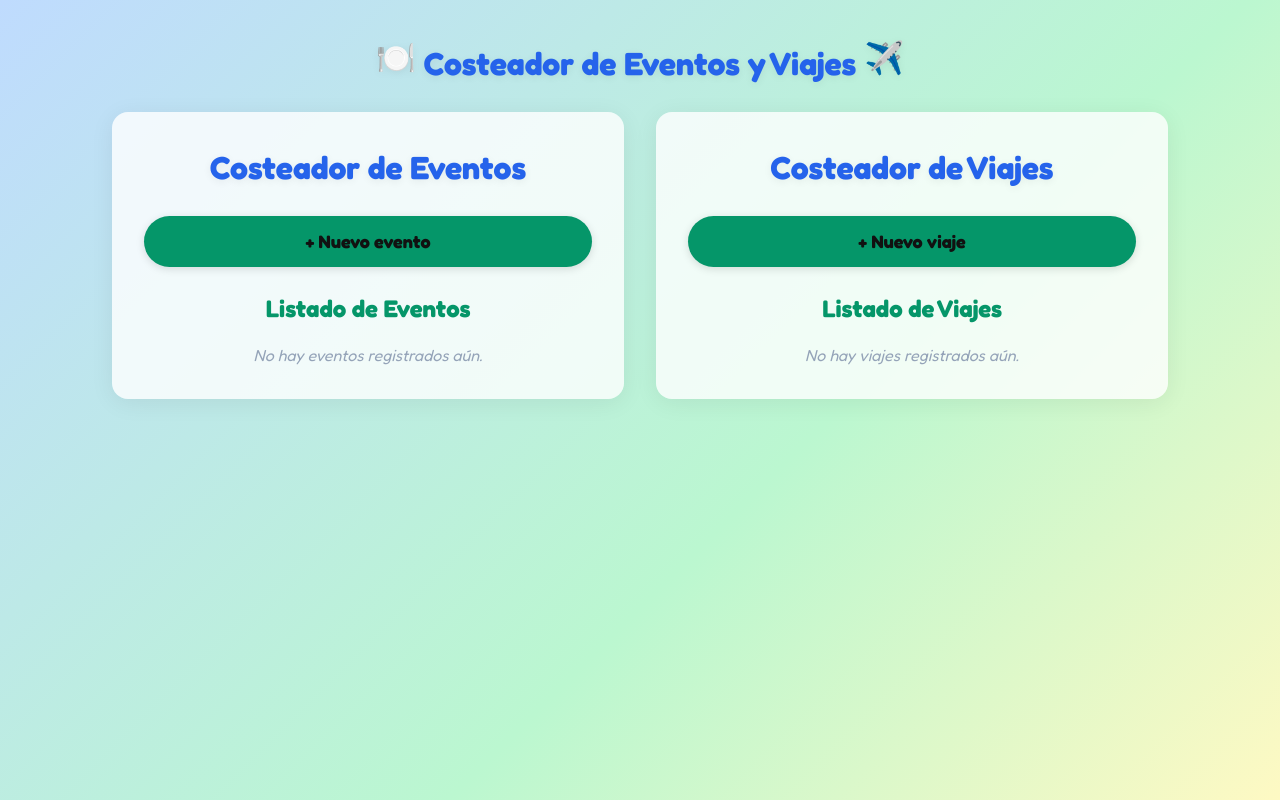
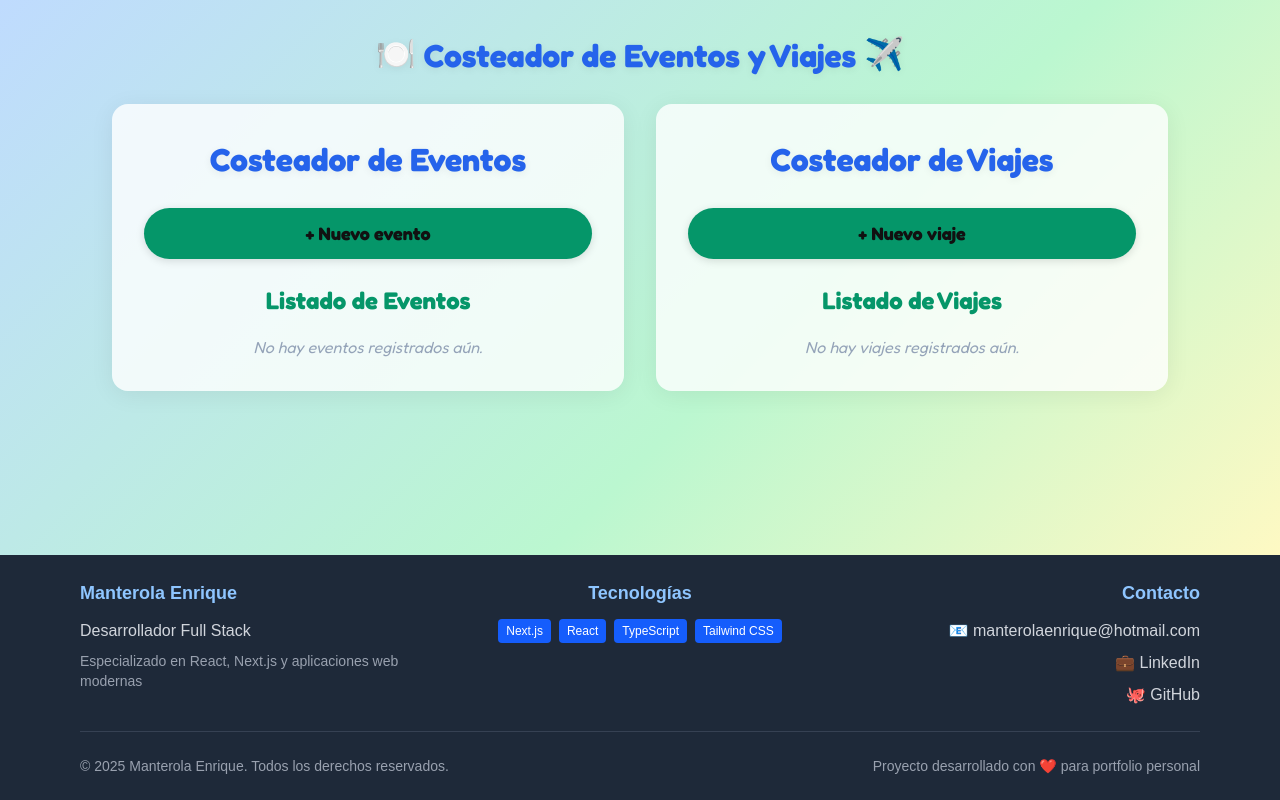
Before and after one commit to manterolaenrique/AppCosto, a Next.js app: page / in a window 1280 px wide. Shown: the top 800 px of the page. Built offline with nearby package versions, Linux system fonts and the light colour scheme.

Commit message:
fix: eliminar franja negra entre contenido y footer

```diff
--- a/src/app/layout.tsx
+++ b/src/app/layout.tsx
@@ -18,9 +18,7 @@ export default function RootLayout({ children }: { children: React.ReactNode })
       <body className="flex flex-col min-h-screen">
         <TripProvider>
           <EventoProvider>
-            <main className="flex-1">
-              {children}
-            </main>
+            {children}
             <Footer />
           </EventoProvider>
         </TripProvider>
--- a/src/app/page.tsx
+++ b/src/app/page.tsx
@@ -6,8 +6,8 @@ import "./ui.css";
 
 export default function Home() {
   return (
-    <main className="min-h-screen bg-gradient-app flex flex-col items-center py-10 px-4 font-fun">
-      <h1 className="title-main mb-8">
+    <main className="bg-gradient-app flex flex-col items-center py-8 px-4 font-fun flex-1">
+      <h1 className="title-main mb-6">
         <span className="inline-block animate-bounce">🍽️</span>
         Costeador de Eventos y Viajes
         <span className="inline-block animate-bounce">✈️</span>
--- a/src/components/Footer.tsx
+++ b/src/components/Footer.tsx
@@ -5,7 +5,7 @@ const Footer: React.FC = () => {
   const currentYear = new Date().getFullYear();
 
   return (
-    <footer className="bg-gray-800 text-white py-8 mt-auto">
+    <footer className="bg-gray-800 text-white py-6">
       <div className="max-w-6xl mx-auto px-4">
         <div className="grid grid-cols-1 md:grid-cols-3 gap-8">
           {/* Información del desarrollador */}
```
